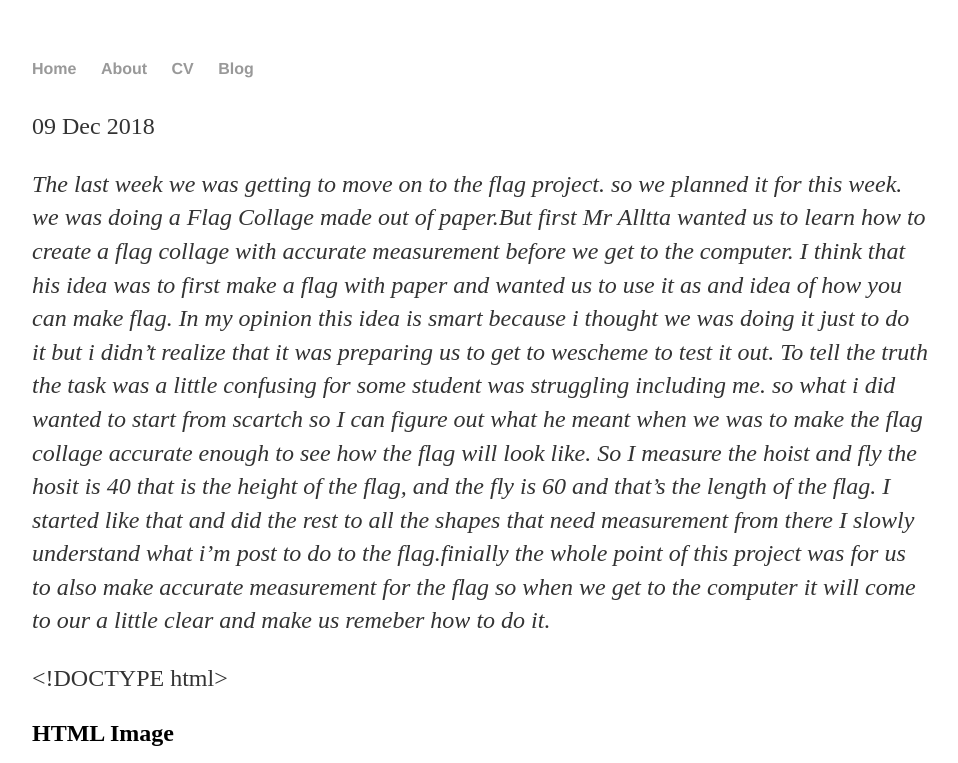
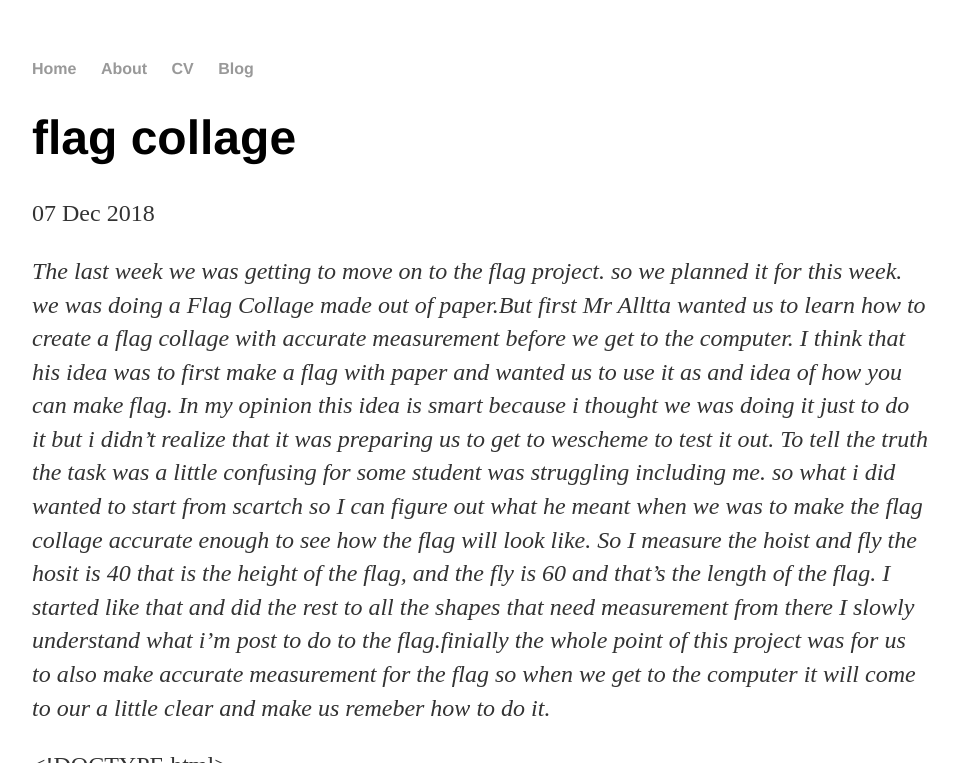
Before and after one commit to mouhamedt4033/mouhamedt4033.github.io, a Jekyll site: the page built from _posts/2018-12-07-weekly-reflection.md, in a window 1280 px wide, cut to the strip 0-763 px from the top of the page. Shown: the whole strip, without its empty margins (160-1118 px from the left). Built offline with Jekyll 4.4.1, drawn with Linux system fonts in a browser that asks for light colours; our own code applies the rules of GitHub Pages for plain Markdown files; some of the changed lines change nothing that is shown.

Commit message:
Update 2018-12-07-weekly-reflection.md

```diff
--- a/_posts/2018-12-07-weekly-reflection.md
+++ b/_posts/2018-12-07-weekly-reflection.md
@@ -1,8 +1,9 @@
 ---
-Layout: post
-Title:"Flag collage"
-Date: 2018-12-07
+layout: post
+title: "flag collage"
+date: 2018-12-07
 ---
+
 *The last week we was getting to move on to the flag project. so we planned it for this week.
 we was doing a Flag Collage made out of paper.But first Mr Alltta wanted us to learn how to create a flag collage with accurate measurement before we get to the computer. I think that his idea was to first make a flag with paper and wanted us to use it as and idea of how you can make flag. In my opinion this idea is smart because i thought we was doing it just to do it but i didn't realize that it was preparing us to get to wescheme to test it out. To tell the truth the task was a little confusing for some student was struggling including me. so what i did wanted to start from scartch so I can figure out what he meant when we was to make the flag collage accurate enough to see how the flag will look like. So I measure the hoist and fly the hosit is 40 that is the height of the flag, and the fly is 60 and that's the length of the flag. I started like that and did the rest to all the shapes that need measurement from there I slowly understand what i'm post to do to the flag.finially the whole point of this project was for us to also make accurate measurement for the flag so when we get to the computer it will come to our a little clear and make us remeber how to do it.*
 
```
